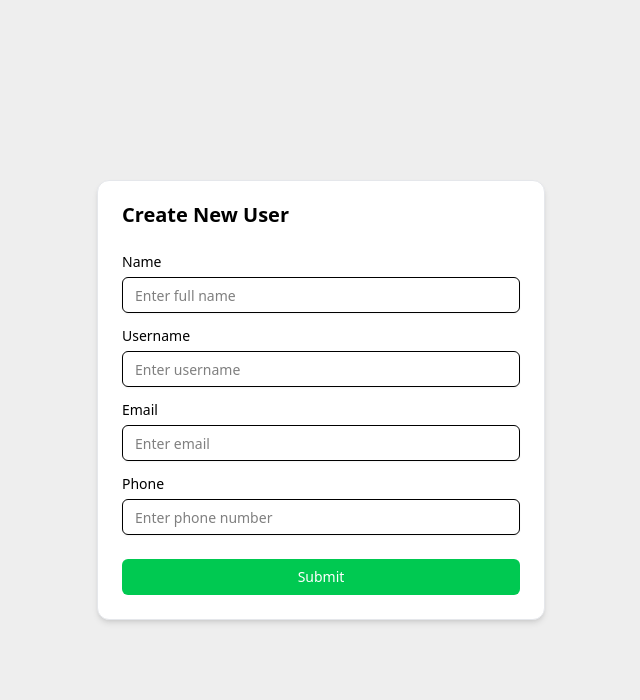
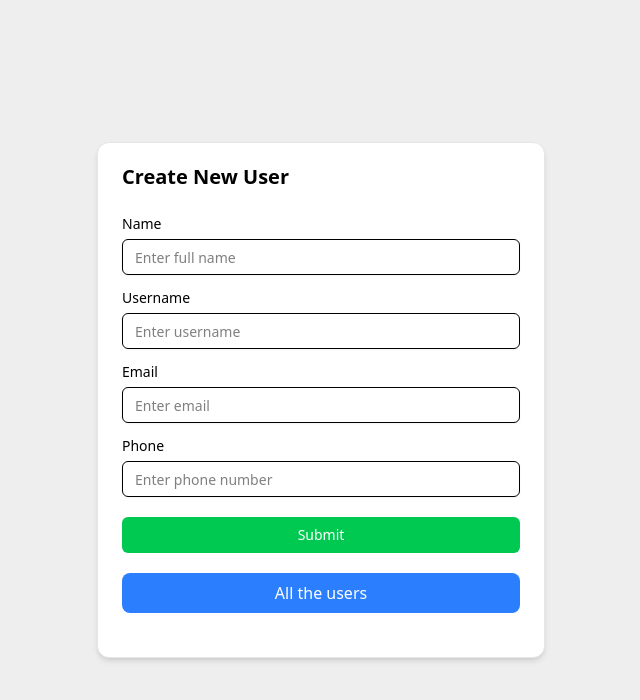
Before and after one commit to Papymankan/UserManagment, a Next.js app: page /users/new in a window 1280 px wide. Shown: the top 700 px of the page, without its empty margins (319-959 px from the left). Built offline with nearby package versions, Linux system fonts and the light colour scheme; no server answers.

Commit message:
feat(add user) : add user and link pages

```diff
--- /dev/null
+++ b/src/Context/UsersContext.tsx
@@ -0,0 +1,21 @@
+"use client";
+import { createContext, useContext } from "react";
+import { useUsers } from "@/hook/useUsers";
+
+const UsersContext = createContext<ReturnType<typeof useUsers> | null>(null);
+
+export function UsersProvider({ children }: { children: React.ReactNode }) {
+  const usersHook = useUsers();
+  return (
+      <UsersContext.Provider value={usersHook}>
+        {children}
+      </UsersContext.Provider>
+  );
+}
+
+export function useUsersContext() {
+  const ctx = useContext(UsersContext);
+  if (!ctx)
+    throw new Error("useUsersContext must be used inside UsersProvider");
+  return ctx;
+}
--- a/src/app/layout.tsx
+++ b/src/app/layout.tsx
@@ -1,6 +1,7 @@
 import type { Metadata } from "next";
 import { Geist, Geist_Mono } from "next/font/google";
 import "./globals.css";
+import { UsersProvider } from "@/Context/UsersContext";
 
 export const metadata: Metadata = {
   title: "Create Next App",
@@ -14,7 +15,9 @@ export default function RootLayout({
 }>) {
   return (
     <html lang="en">
-      <body>{children}</body>
+      <body>
+        <UsersProvider>{children}</UsersProvider>
+      </body>
     </html>
   );
 }
--- a/src/components/NewUser.tsx
+++ b/src/components/NewUser.tsx
@@ -10,8 +10,29 @@ import {
 } from "./ui/Card";
 import { Input } from "./ui/Input";
 import { Label } from "./ui/Label";
+import {
+  UseFormRegister,
+  FieldErrors,
+  UseFormHandleSubmit,
+} from "react-hook-form";
+import { User } from "@/types";
+import Link from "next/link";
 
-export default function NewUser() {
+type Inputs = Omit<User, "id">;
+
+interface NewUserProps {
+  register: UseFormRegister<Inputs>;
+  handleSubmit: ReturnType<UseFormHandleSubmit<Inputs>>;
+  errors: FieldErrors<Inputs>;
+  submitLoading: boolean;
+}
+
+export default function NewUser({
+  register,
+  handleSubmit,
+  errors,
+  submitLoading,
+}: NewUserProps) {
   return (
     <div className="flex justify-center items-center min-h-screen p-6">
       <Card className="w-full max-w-md border-gray-200 !shadow-md bg-white">
@@ -19,6 +40,7 @@ export default function NewUser() {
           <CardTitle className="text-xl font-bold">Create New User</CardTitle>
         </CardHeader>
 
+        <form onSubmit={handleSubmit}>
           <CardContent className="space-y-4">
             {/* Name */}
             <div className="space-y-2">
@@ -27,7 +49,11 @@ export default function NewUser() {
                 id="name"
                 placeholder="Enter full name"
                 className="border-1 focus:!ring-0"
+                {...register("name", { required: "Name is required" })}
               />
+              {errors.name && (
+                <p className="text-red-500 text-sm">{errors.name.message}</p>
+              )}
             </div>
 
             {/* Username */}
@@ -37,7 +63,13 @@ export default function NewUser() {
                 id="username"
                 placeholder="Enter username"
                 className="border-1 focus:!ring-0"
+                {...register("username", { required: "Username is required" })}
               />
+              {errors.username && (
+                <p className="text-red-500 text-sm">
+                  {errors.username.message}
+                </p>
+              )}
             </div>
 
             {/* Email */}
@@ -48,7 +80,17 @@ export default function NewUser() {
                 type="email"
                 placeholder="Enter email"
                 className="border-1 focus:!ring-0"
+                {...register("email", {
+                  required: "Email is required",
+                  pattern: {
+                    value: /^[^\s@]+@[^\s@]+\.[^\s@]+$/,
+                    message: "Invalid email address",
+                  },
+                })}
               />
+              {errors.email && (
+                <p className="text-red-500 text-sm">{errors.email.message}</p>
+              )}
             </div>
 
             {/* Phone */}
@@ -58,13 +100,32 @@ export default function NewUser() {
                 id="phone"
                 placeholder="Enter phone number"
                 className="border-1 focus:!ring-0"
+                {...register("phone", { required: "Phone is required" })}
               />
+              {errors.phone && (
+                <p className="text-red-500 text-sm">{errors.phone.message}</p>
+              )}
             </div>
           </CardContent>
 
-        <CardFooter>
-          <Button className="w-full bg-green-500 text-white hover:opacity-75 cursor-pointer" variant={'default'} >Submit</Button>
+          <CardFooter className="flex !flex-col mt-5">
+            <Button
+              className="w-full bg-green-500 text-white hover:opacity-75 cursor-pointer"
+              variant="default"
+              type="submit"
+              disabled={submitLoading}
+            >
+              {submitLoading ? "Saving..." : "Submit"}
+            </Button>
+
+            <Link
+              href={"/users"}
+              className="w-full flex justify-center my-5 bg-blue-500 text-white rounded-lg py-2"
+            >
+              All the users
+            </Link>
           </CardFooter>
+        </form>
       </Card>
     </div>
   );
--- a/src/components/UserList.tsx
+++ b/src/components/UserList.tsx
@@ -5,6 +5,7 @@ import React, { useState } from "react";
 import { Input } from "./ui/Input";
 import UserCard from "./UserCard";
 import Loader from "./Loader";
+import Link from "next/link";
 
 interface UserListProps {
   users: User[];
@@ -30,6 +31,9 @@ function UserList({ users, loading, onEdit, onDelete }: UserListProps) {
         value={searchQuery}
         onChange={(e) => setSearchQuery(e.target.value)}
       />
+
+      <Link href={"/users/new"} className="px-6 py-2 bg-blue-500 text-white rounded-2xl ml-5">new user</Link>
+
       <div className="grid gap-4 md:grid-cols-1 lg:grid-cols-2">
         {loading ? (
           <Loader />
--- a/src/components/containers/UserFormContainer.tsx
+++ b/src/components/containers/UserFormContainer.tsx
@@ -1,8 +1,36 @@
+"use client";
+
 import React from "react";
+import { useForm } from "react-hook-form";
+import { User } from "@/types";
 import NewUser from "../NewUser";
+import { useUsersContext } from "@/Context/UsersContext";
 
-function UserFormContainer() {
-  return <NewUser />;
+type Inputs = Omit<User, "id">;
+
+function NewUserFormContainer() {
+  const { addUser, submitLoading } = useUsersContext();
+
+  const {
+    register,
+    handleSubmit,
+    reset,
+    formState: { errors },
+  } = useForm<Inputs>();
+
+  const onSubmit = async (data: Inputs) => {
+    await addUser(data);
+    reset();
+  };
+
+  return (
+    <NewUser
+      register={register}
+      handleSubmit={handleSubmit(onSubmit)}
+      errors={errors}
+      submitLoading={submitLoading}
+    />
+  );
 }
 
-export default UserFormContainer;
+export default NewUserFormContainer;
--- a/src/components/containers/UserListContainer.tsx
+++ b/src/components/containers/UserListContainer.tsx
@@ -6,10 +6,11 @@ import { useUsers } from "@/hook/useUsers";
 import { DeleteUserDialog } from "../DeleteUserDialog";
 import { User } from "@/types";
 import { EditUserDialogContainer } from "./EditUserDialogContainer";
+import { useUsersContext } from "@/Context/UsersContext";
 
 function UserListContainer() {
   const { users, loading, error, updateUser, removeUser, submitLoading } =
-    useUsers();
+    useUsersContext();
   const [editingUser, setEditingUser] = useState<User | null>(null);
   const [deletingUser, setDeletingUser] = useState<User | null>(null);
   if (error) return <p className="text-red-500">{error}</p>;
@@ -30,9 +31,9 @@ function UserListContainer() {
         onClose={() => setEditingUser(null)}
         onConfirm={async (updatedUser) => {
           await updateUser(editingUser!.id, updatedUser);
-          setEditingUser(null)
+          setEditingUser(null);
         }}
-        />
+      />
 
       <DeleteUserDialog
         open={!!deletingUser}
@@ -40,7 +41,7 @@ function UserListContainer() {
         onClose={() => setDeletingUser(null)}
         onConfirm={async () => {
           await removeUser(deletingUser!.id);
-          setDeletingUser(null)
+          setDeletingUser(null);
         }}
       />
     </>
```
Lines whose indentation alone changed are shown as unchanged.
